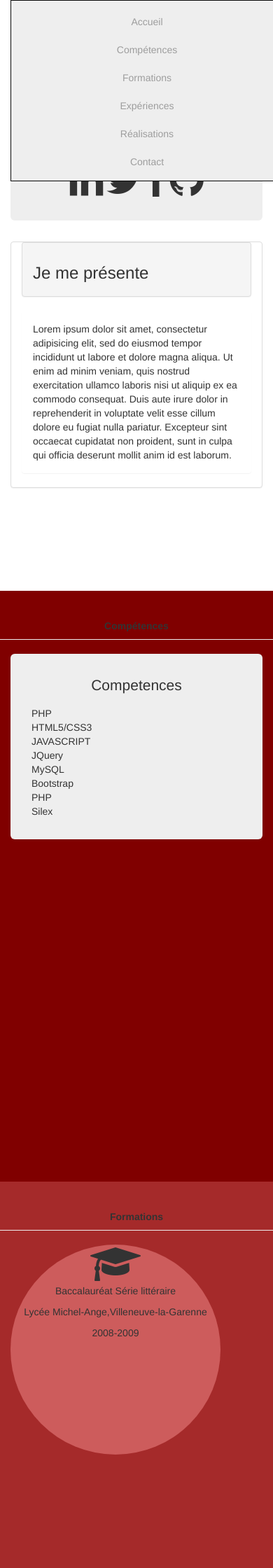
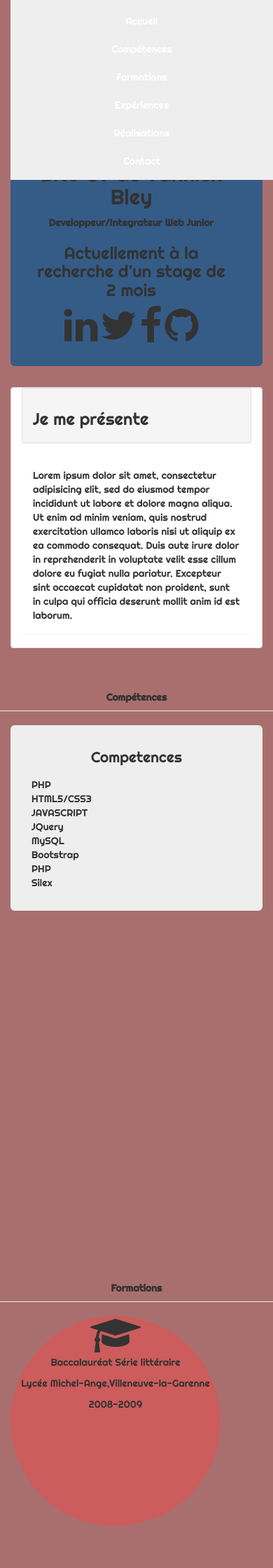
Before and after one commit to jeuneyannick/jeuneyannickbley_SITECV, a PHP site: page /test.php in a window 390 px wide. Shown: the top 2240 px of the page at 70% size. Run offline with PHP 8.4, Linux system fonts and the light colour scheme; data comes from the database, SQL or seed files in the repository; data that the repository does not hold is empty.

Commit message:
Commit Style CV

```diff
--- a/css/style_responsive.css
+++ b/css/style_responsive.css
@@ -1,32 +1,104 @@
+*{
+    font-family:Righteous;
+}
+body{
+    background:#A96F6F;
+}
+/*Taille des sections qui sont les pages */
 .first, .second, .third, .fourth, .fifth{
     width:100%;
     min-height:100vh;
+
 }
+/********/
 
+/*******/
+
+/**Style de la page accueil en responsive mobile */
+@media screen and (max-width: 425px){
+        .first .container .row{
+            margin-right: 0;
+        }
+          .container .navbar{
+              background:transparent;
+              border:none;
+          }
+        .first .jumbotron{
+            background: #005792;
+            margin-top: 13em;
+
+         }
+         .first .jumbotron .presentation > h3{
+             font-size:19px;
+         }
+  .second{
+
+  }
+
+  .third{
+
+  }
+  .fourth{
+
+  }
+}
+/********* fin du style responsive mobile*********/
+
+/*************Page Accueil***********************/
 .first{
-    background-image: url("");
+
 }
+        header{
+              width:100%;
+              z-index:1;
+              position:fixed;
+             }
+        nav{
+            width:100%;
+        }
+           .navbar{
+               background:transparent;
+               border:none;
+           }
+               .navbar-inverse .navbar-nav>li>a{
+                   color:white;
+               }
+                    ul{
+                        text-align:center;
+                        padding-top:2px;
+                        font-family:Righteous;
+                    }
+                        ul li:hover{
+                            background:#355C87;
+                        }
+           .first .jumbotron{
+            margin-top:13em;
+            background: #355C87;
+         }
+                .jumbotron .presentation{
+                      font-family: Righteous;
+                      color:white;
+                }
+                   .jumbotron .presentation a>i{
+                       color:white;
+                   }
+                   .jumbotron .presentation a>i:hover{
+                       transition:1s ease;
+                       transform:scale(1.3);
+                   }
+/***********************************************/
+/***************Page Compétences****************/
 .second{
-    background: maroon;
+
+
+
+
+
 }
+/***************Fin page Compétences************/
 .third{
-    background:brown;
+
 }
 .fourth{
-    background: darkred;
+
 }
-
-
-/*
-   Début style de la page d'accueil
-*/
-
-header{
-    width:100%;
-    z-index:1;
-    position:fixed;
-}
-nav{
-    /*hauter*/
-   width: 100%;
-}
```
Also changed, not shown: index.php (+14 -9 lines).
